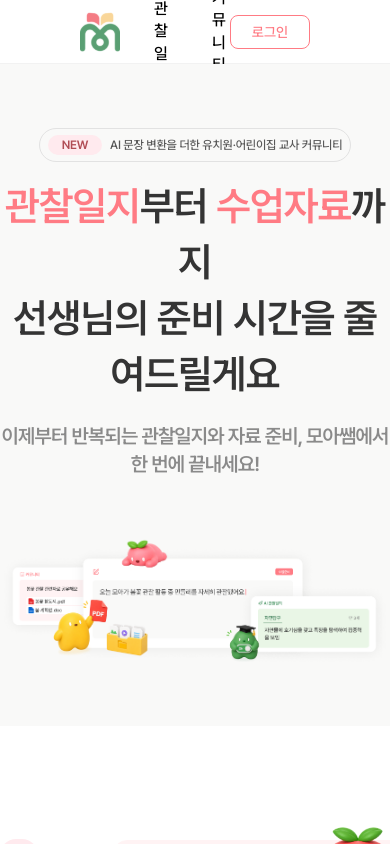
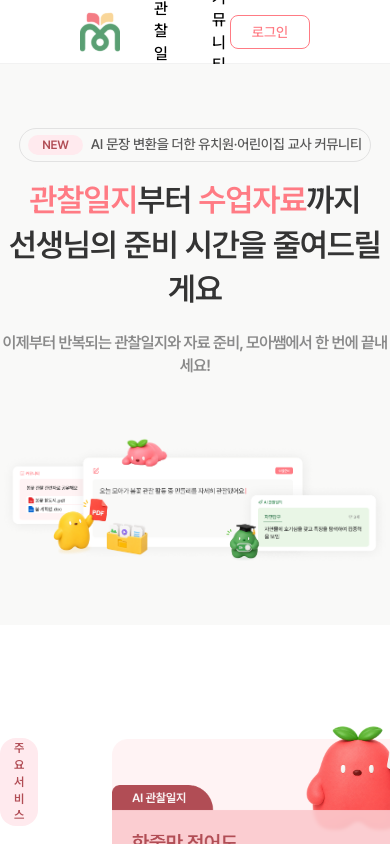
Before and after one commit to 7-baduki/moassam-frontend, a Next.js app: page / in a window 390 px wide. Built offline with nearby package versions, Linux system fonts and the light colour scheme.

Commit message:
style: 히어로섹션 md 반응형 추가 (#67)

```diff
--- a/components/home/HeroSection.tsx
+++ b/components/home/HeroSection.tsx
@@ -59,20 +59,20 @@ function LoggedOutHero() {
         {/* NEW 뱃지 줄 */}
         <div className="flex items-center gap-2 rounded-[22px] border border-black-300 px-2 py-[5.5px]">
           <Badge label="NEW" variant="pink-light" />
-          <span className="typo-line-m2 text-xs font-medium text-black-700">
+          <span className="typo-line-m2 text-sm font-medium text-black-700 md:text-xs">
             AI 문장 변환을 더한 유치원·어린이집 교사 커뮤니티
           </span>
         </div>
 
         {/* 헤드라인 */}
         <div className="mt-4 flex flex-col items-center gap-5 text-center">
-          <h1 className="typo-line-m2 text-[40px] font-semibold text-black-800">
+          <h1 className="typo-line-m2 text-[32px] font-semibold text-black-800 md:text-[40px]">
             <span className="text-pink-500">관찰일지</span>부터{' '}
             <span className="text-pink-500">수업자료</span>까지
             <br />
             선생님의 준비 시간을 줄여드릴게요
           </h1>
-          <p className="typo-line-m4 text-[20px] font-semibold text-black-600">
+          <p className="typo-line-m4 text-base font-semibold text-black-600 md:text-xl">
             이제부터 반복되는 관찰일지와 자료 준비, 모아쌤에서 한 번에 끝내세요!
           </p>
         </div>
@@ -80,7 +80,11 @@ function LoggedOutHero() {
 
       {/* 히어로 이미지 */}
       <div className="flex w-full justify-center pb-15">
-        <Image src={HeroImage} alt="모아쌤 서비스 소개 일러스트" className="w-full max-w-293" />
+        <Image
+          src={HeroImage}
+          alt="모아쌤 서비스 소개 일러스트"
+          className="w-full max-w-[719px] md:max-w-293"
+        />
       </div>
     </>
   );
```
